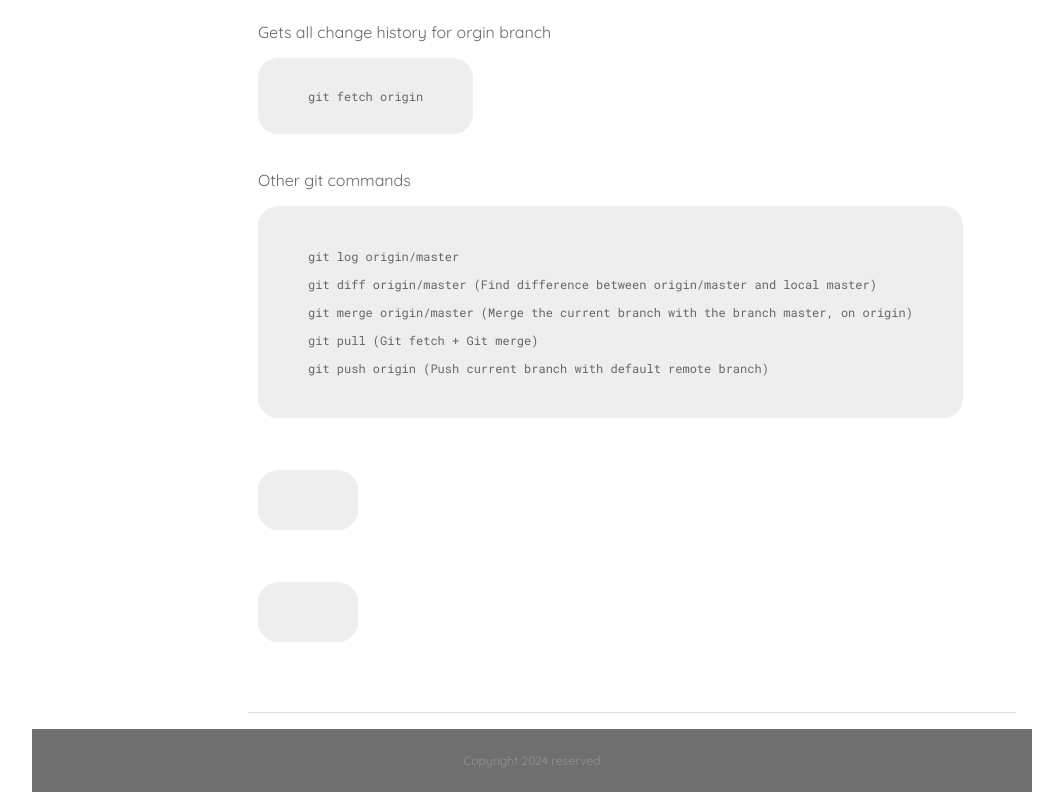
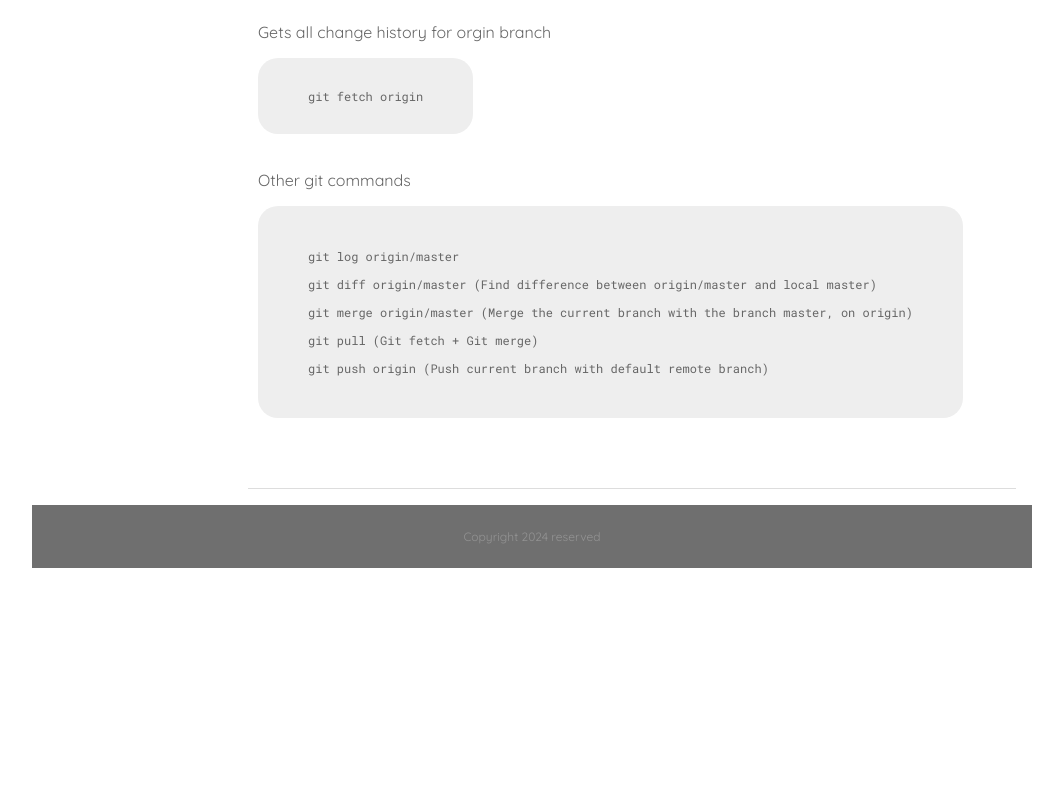
Before and after one commit to surajoliver/learngithub, a plain HTML site: page index.html in a window 1280 px wide. Shown: the part 3555-4355 px from the top of the page, without its empty margins (108-1171 px from the left). After the commit the page ends 4131 px from the top, so only its background shows below. Drawn offline with Linux system fonts and the light colour scheme.

Commit message:
removed extra sections

```diff
--- a/index.html
+++ b/index.html
@@ -184,16 +184,6 @@
               </p>
             </code>
           </div>
-
-          <div class="flex-col">
-            <p></p>
-            <code></code>
-          </div>
-
-          <div class="flex-col">
-            <p></p>
-            <code></code>
-          </div>
         </section>
       </main>
       <footer>
```
